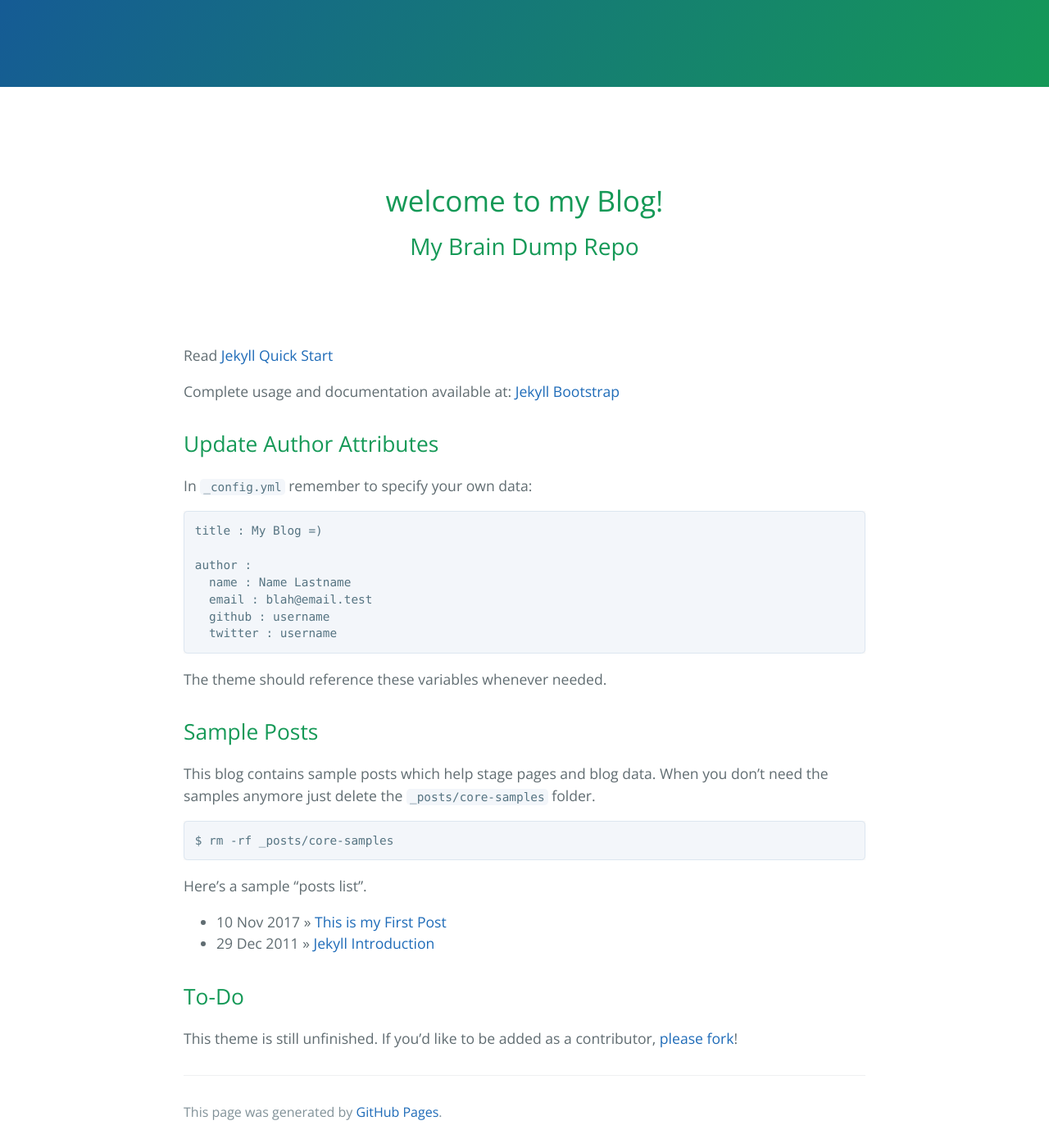
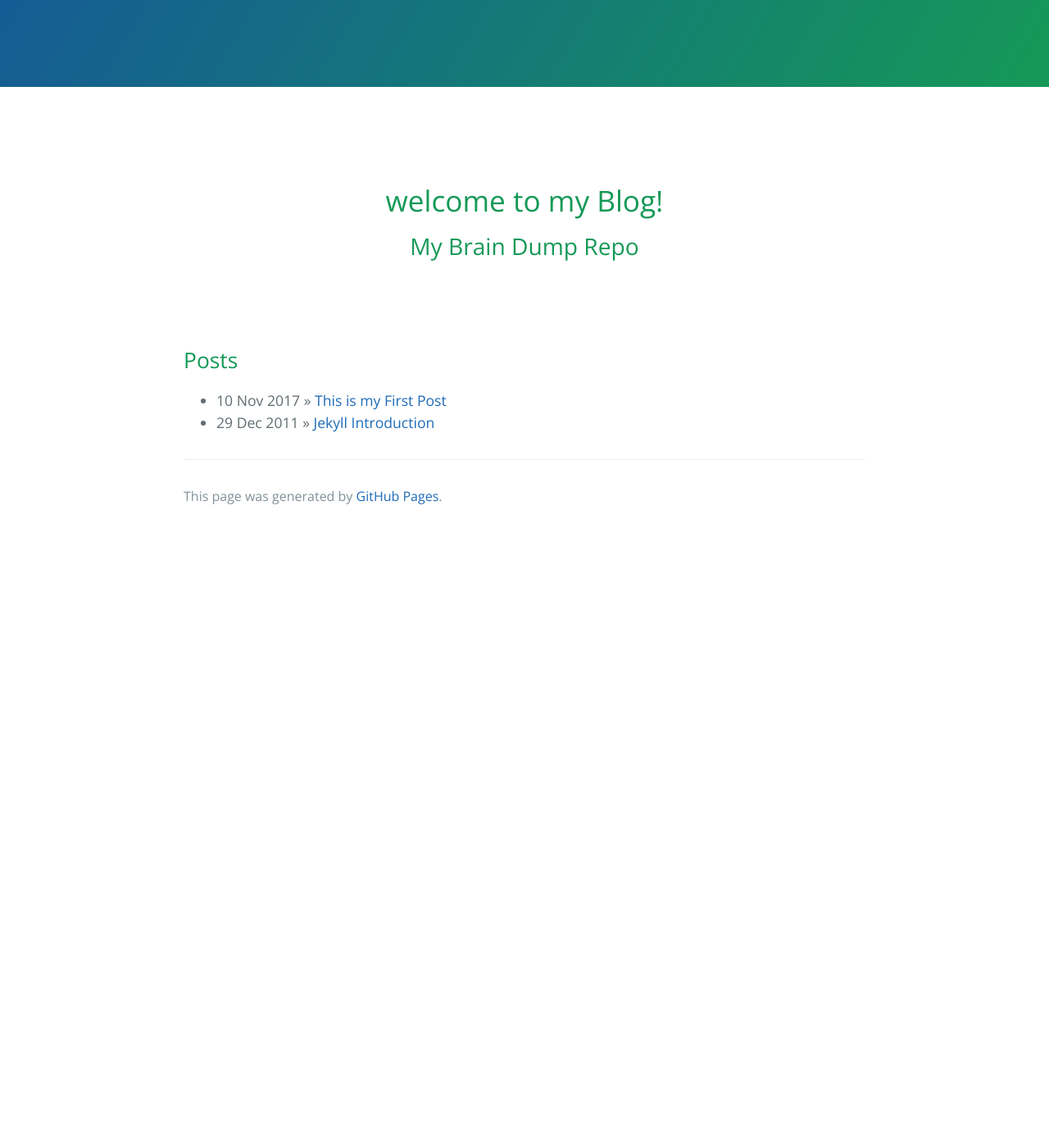
Before and after one commit to liamcorr/liamcorr.github.io, a Jekyll site: the page built from index.md, in a window 1280 px wide and 1400 px high, scrolled down 164 px. Shown: the whole window at 82% size. Built offline with Jekyll 4.4.1, drawn with Linux system fonts in a browser that asks for light colours; the repository's description, which GitHub fills in, is left out; after the commit the page ends 900 px from its top, so only the background shows below that.

Commit message:
edit home page

```diff
--- a/index.md
+++ b/index.md
@@ -5,39 +5,10 @@
 ---
 {% include JB/setup %}
 
-Read [Jekyll Quick Start](http://jekyllbootstrap.com/usage/jekyll-quick-start.html)
-
-Complete usage and documentation available at: [Jekyll Bootstrap](http://jekyllbootstrap.com)
-
-## Update Author Attributes
-
-In `_config.yml` remember to specify your own data:
-
-    title : My Blog =)
-
-    author :
-      name : Name Lastname
-      email : blah@email.test
-      github : username
-      twitter : username
-
-The theme should reference these variables whenever needed.
-
-## Sample Posts
-
-This blog contains sample posts which help stage pages and blog data.
-When you don't need the samples anymore just delete the `_posts/core-samples` folder.
-
-    $ rm -rf _posts/core-samples
-
-Here's a sample "posts list".
+## Posts
 
 <ul class="posts">
   {% for post in site.posts %}
     <li><span>{{ post.date | date_to_string }}</span> &raquo; <a href="{{ BASE_PATH }}{{ post.url }}">{{ post.title }}</a></li>
   {% endfor %}
 </ul>
-
-## To-Do
-
-This theme is still unfinished. If you'd like to be added as a contributor, [please fork](http://github.com/dbtek/jekyll-bootstrap-3)!
```
